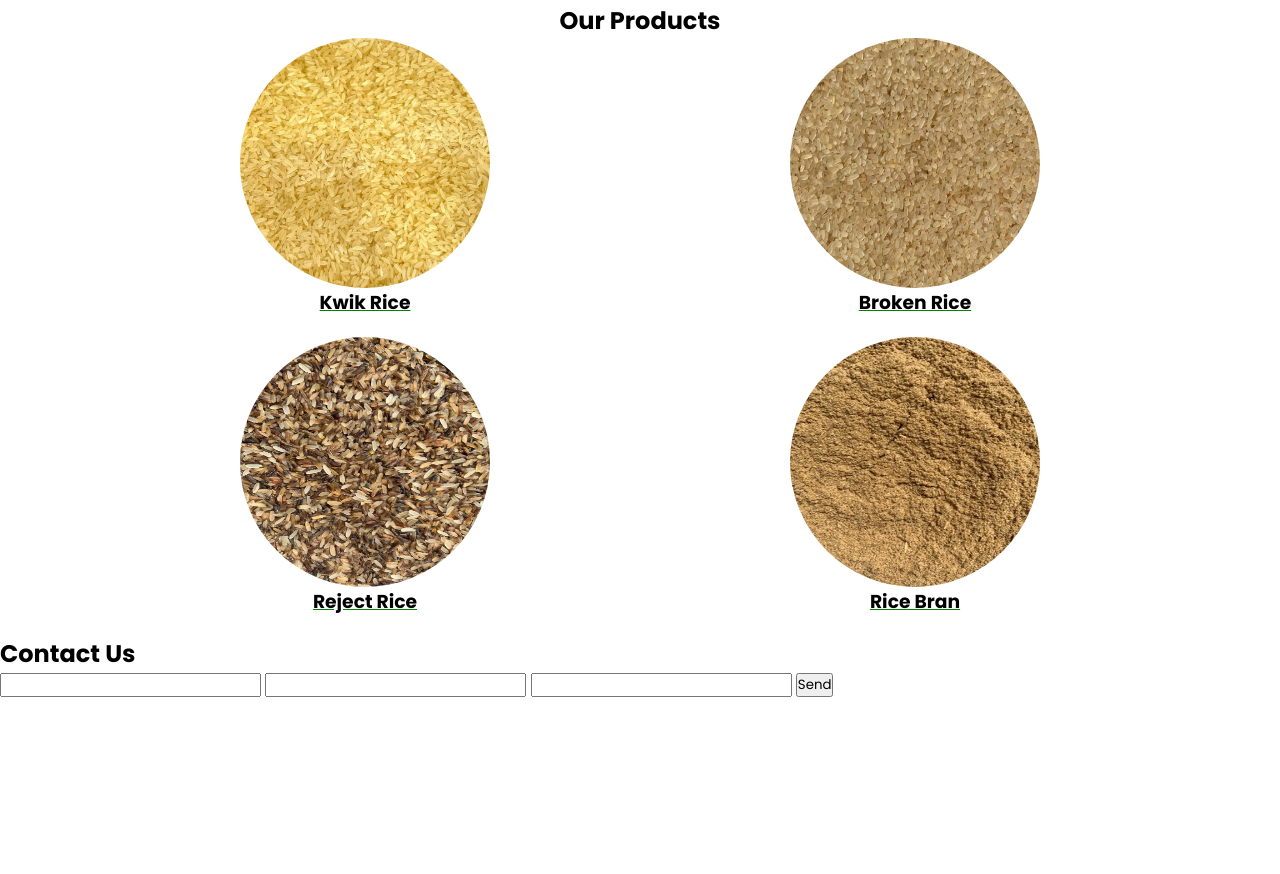
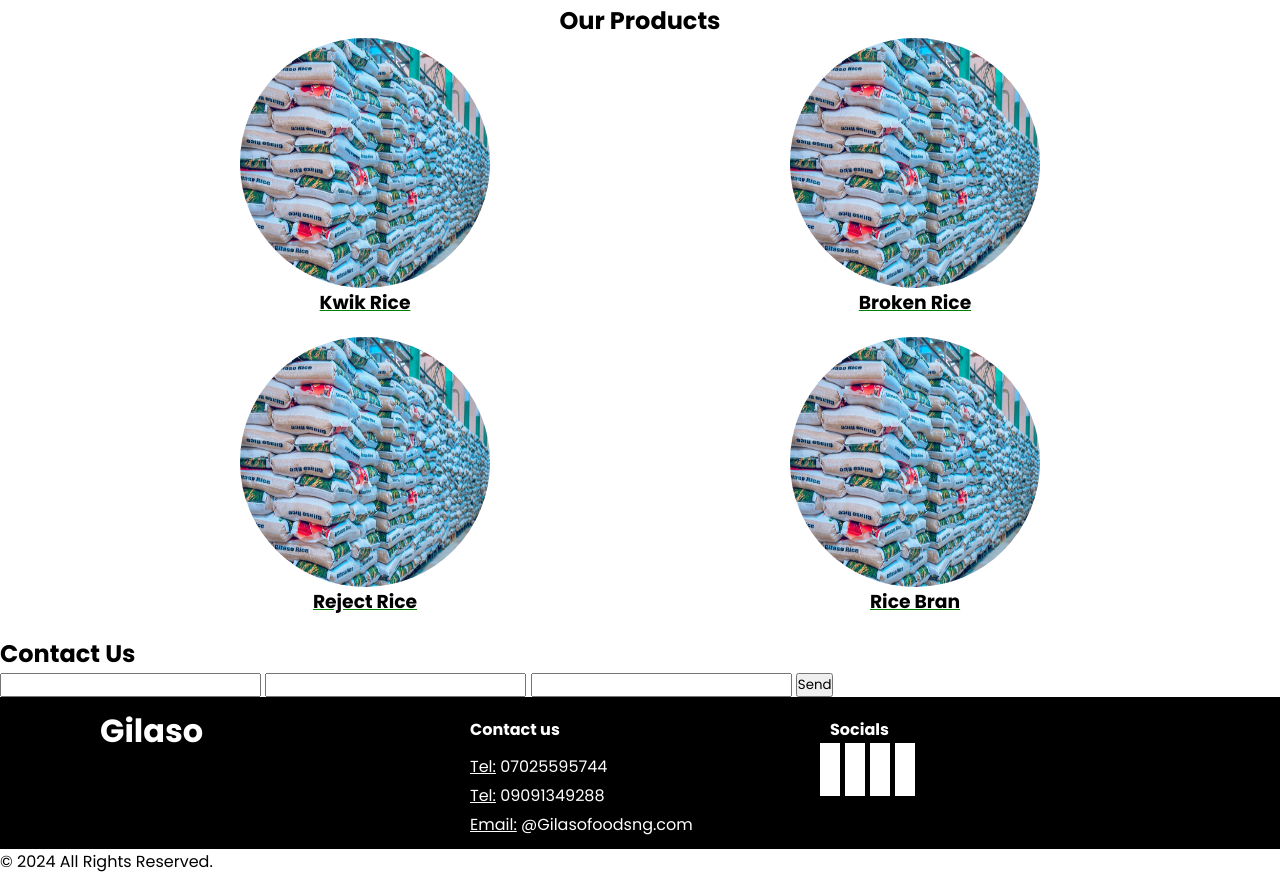
Before and after one commit to IamLiam09/GILASOFOODSNIGERIALIMITED2, a plain HTML site: page index.html in a window 1280 px wide. Shown: the part 2118-2992 px from the top of the page. Before the commit the page ends 2815 px from the top, so only its background shows below. Drawn offline with Linux system fonts and the light colour scheme.

Commit message:
footer done

```diff
--- a/assets/style.css
+++ b/assets/style.css
@@ -161,7 +161,7 @@ header.sticky ul li a {
 	align-items: center;
 	box-shadow: 1px 1px 10px;
 }
-#product{
+#product {
 	text-align: center;
 	font-size: 1rem;
 	padding: 20px 100px;
@@ -188,7 +188,43 @@ header.sticky ul li a {
 	height: 250px;
 	border-radius: 50%;
 }
-
+footer {
+	padding: 10px 100px;
+	background-color: black;
+}
+footer .container {
+	display: grid;
+	grid-template-columns: 1fr 1fr 1fr;
+}
+footer .container h1 {
+	color: white;
+}
+footer .container div h4 {
+	font-size: 1rem;
+	color: white;
+	padding: 10px;
+}
+footer .container div span {
+	text-decoration: underline;
+}
+footer .container div p {
+	color: white;
+	padding: 2px 10px;
+}
+.social-list {
+	display: flex;
+	gap: 5px;
+}
+.social-list li{
+    list-style: none;
+}
+.social-link {
+	background-color: white;
+	color: white;
+	font-size: 1.5rem;
+	padding: 10px;
+	transition: 0.6s;
+}
 @media (max-width: 500px) {
 	header {
 		background-color: black;
@@ -288,10 +324,10 @@ header.sticky ul li a {
 		grid-template-columns: 1fr;
 		gap: 20px;
 	}
-    #product{
+	#product {
 		padding: 5px 0px;
 	}
-    #product .list{
+	#product .list {
 		display: grid;
 		grid-template-columns: 1fr;
 		gap: 20px;
--- a/index.html
+++ b/index.html
@@ -79,10 +79,10 @@ We invite you to explore our range of rice products and experience the exception
         <section id="product">
             <h1>Our Products</h1>
             <ul class='list'>
-                <li class='rice'><img src="/assets/images/kwikrice.jpeg" alt=""><h3>Kwik Rice</h3></li>
-                <li  class='rice'><img src="/assets/images/brokenriceclose.jpg" alt=""><h3>Broken Rice</h3></li>
-                <li class='rice'><img src="/assets/images/rejectrice.jpg" alt=""><h3>Reject Rice</h3></li>
-                <li class='rice'><img src="/assets/images/ricebran.jpg" alt=""><h3>Rice Bran</h3></li>
+                <li class='rice'><img src="/assets/images/rice.jpg" alt=""><h3>Kwik Rice</h3></li>
+                <li  class='rice'><img src="/assets/images/rice.jpg" alt=""><h3>Broken Rice</h3></li>
+                <li class='rice'><img src="/assets/images/rice.jpg" alt=""><h3>Reject Rice</h3></li>
+                <li class='rice'><img src="/assets/images/rice.jpg" alt=""><h3>Rice Bran</h3></li>
             </ul>
         </section>
         <section id="contact">
@@ -96,7 +96,54 @@ We invite you to explore our range of rice products and experience the exception
         </section>
     </main>
     <footer>
+    <div class="container">
+        <h1>Gilaso</h1>
+        <div><h4>Contact us</h4>
+        <p><span>Tel:</span> 07025595744 </p>
+        <p><span>Tel:</span>  09091349288 </p>
+        <p><span>Email:</span> @Gilasofoodsng.com </p>
+        </div>
+        <div><h4>Socials</h4>
+        <ul class="social-list">
+
+							<li>
+								<a href="https://facebook.com/gilasofoodsng/" target="_blank" class="social-link">
+									<ion-icon name="logo-facebook"></ion-icon>
+								</a>
+							</li>
+
+							<li>
+								<a href="https://x.com/gilasofoodsng/" target="_blank" class="social-link">
+									<ion-icon name="logo-twitter"></ion-icon>
+								</a>
+							</li>
+
+							<li>
+								<a href="https://www.instagram.com/gilasofoodsng/" target="_blank" class="social-link">
+									<ion-icon name="logo-instagram"></ion-icon>
+								</a>
+							</li>
+
+							<li>
+								<a href="https://www.tiktok.com/gilasofoodsng/" target="_blank" class="social-link">
+									<ion-icon name="logo-tiktok"></ion-icon>
+								</a>
+							</li>
+
+
+						</ul>
+        </div>
+    </div>
     </footer>
+    <div class="footer-bottom">
+				<div class="container">
+					<p class="copyright-text">
+						&copy; 2024
+						<a href="#" class="copyright-link"></a>
+						All Rights Reserved.
+					</p>
+				</div>
+			</div>
     <script src="/assets/script.js" async></script>
 </body>
 </html>
```
Lines whose indentation alone changed are shown as unchanged.
